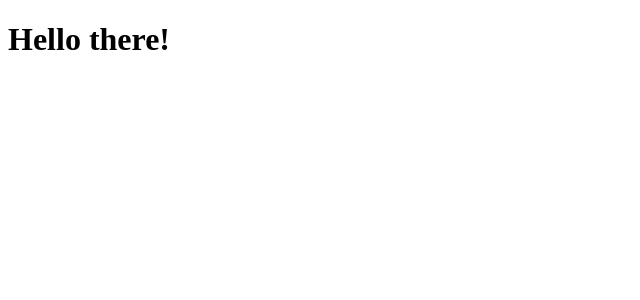
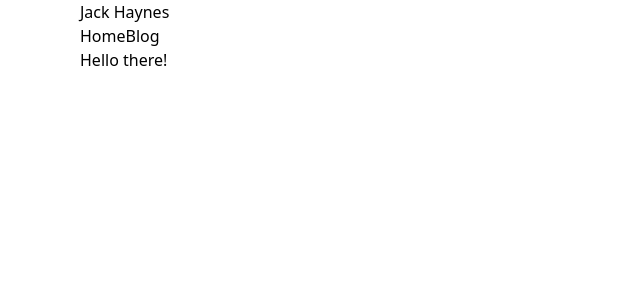
Before and after one commit to jdhaynes/personal-website, a Next.js app: page / in a window 1280 px wide. Shown: the top 300 px of the page, without its empty margins (0-640 px from the left). Built offline with nearby package versions, Linux system fonts and the light colour scheme.

Commit message:
Added basic mechanism for rendering navbar from links list.

```diff
--- a/app/layout.tsx
+++ b/app/layout.tsx
@@ -1,18 +1,25 @@
 import React from "react";
+import "./globals.css";
+import Header from "@/components/layout/header/Header";
+import navLinks from "@/data/navLinks";
 
 export const metadata = {
-  title: 'Next.js',
-  description: 'Generated by Next.js',
-}
+  title: "Jack Haynes",
+};
 
 export default function RootLayout({
   children,
 }: {
-  children: React.ReactNode
+  children: React.ReactNode;
 }) {
   return (
     <html lang="en">
-      <body>{children}</body>
+      <body>
+        <div className="mx-auto max-w-6xl px-4">
+          <Header title={metadata.title} navLinks={navLinks} />
+          <div>{children}</div>
+        </div>
+      </body>
     </html>
-  )
+  );
 }
--- /dev/null
+++ b/components/layout/header/Header.tsx
@@ -0,0 +1,19 @@
+import React from "react";
+import NavBar from "@/components/layout/header/NavBar";
+import { NavLink } from "@/components/layout/header/NavItem";
+
+interface Props {
+  title: string;
+  navLinks: NavLink[];
+}
+
+const Header: React.FC<Props> = ({ title, navLinks }: Props) => {
+  return (
+      <header>
+        <div>{title}</div>
+        <NavBar links={navLinks}></NavBar>
+      </header>
+  );
+};
+
+export default Header;
--- /dev/null
+++ b/components/layout/header/NavBar.tsx
@@ -0,0 +1,18 @@
+import React from "react";
+import NavItem, { NavLink } from "@/components/layout/header/NavItem";
+
+interface Props {
+  links: NavLink[];
+}
+
+const NavBar: React.FC<Props> = ({ links }: Props) => {
+  return (
+    <div>
+      {links.map((link) => (
+        <NavItem {...link} />
+      ))}
+    </div>
+  );
+};
+
+export default NavBar;
--- /dev/null
+++ b/components/layout/header/NavItem.tsx
@@ -0,0 +1,13 @@
+import React from "react";
+import Link from "next/link";
+
+export interface NavLink {
+  name: string;
+  href: string;
+}
+
+const NavItem: React.FC<NavLink> = ({ name, href }: NavLink) => {
+  return <Link href={href}>{name}</Link>;
+};
+
+export default NavItem;
--- /dev/null
+++ b/data/metadata.tsx
@@ -0,0 +1,5 @@
+const metadata = {
+  headerTitle: "Jack Haynes",
+};
+
+export default metadata;
--- /dev/null
+++ b/data/navLinks.tsx
@@ -0,0 +1,8 @@
+import { NavLink } from "@/components/layout/header/NavItem";
+
+const navLinks: NavLink[] = [
+  { name: "Home", href: "/" },
+  { name: "Blog", href: "/blog" },
+];
+
+export default navLinks;
--- a/package.json
+++ b/package.json
@@ -22,5 +22,8 @@
     "react-dom": "18.2.0",
     "tailwindcss": "3.3.3",
     "typescript": "5.2.2"
+  },
+  "devDependencies": {
+    "prettier": "^3.0.3"
   }
 }
```
Also changed, not shown: app/head.tsx (deleted, +0 -9 lines), 1 other file (tests, documents, lock files or other folders).
